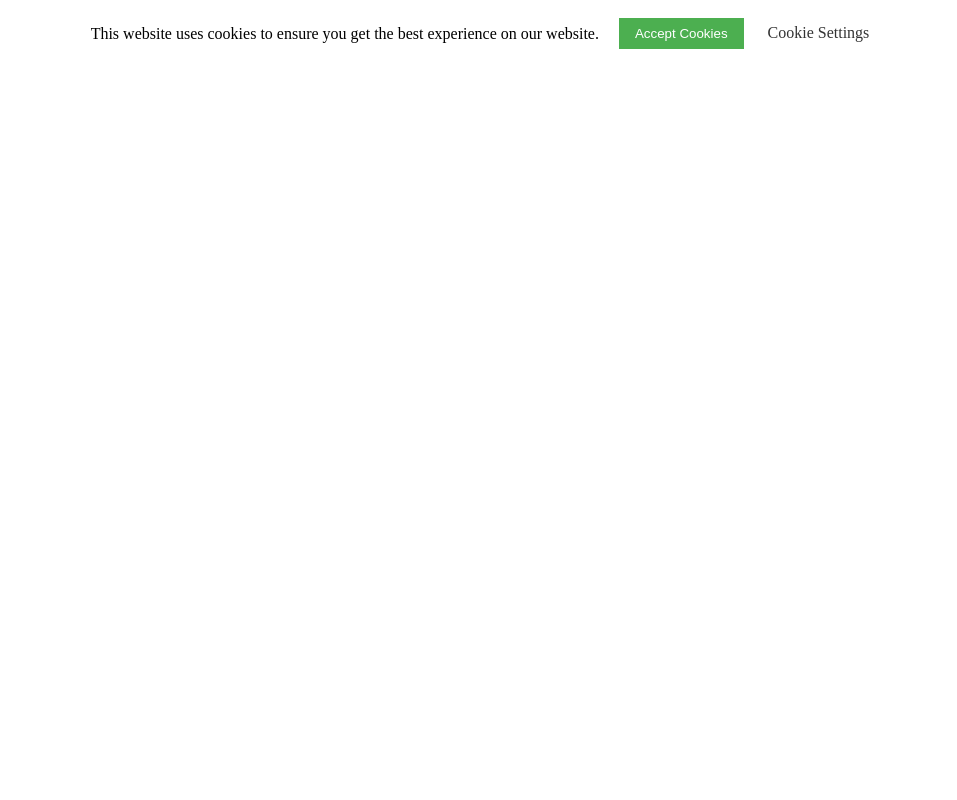
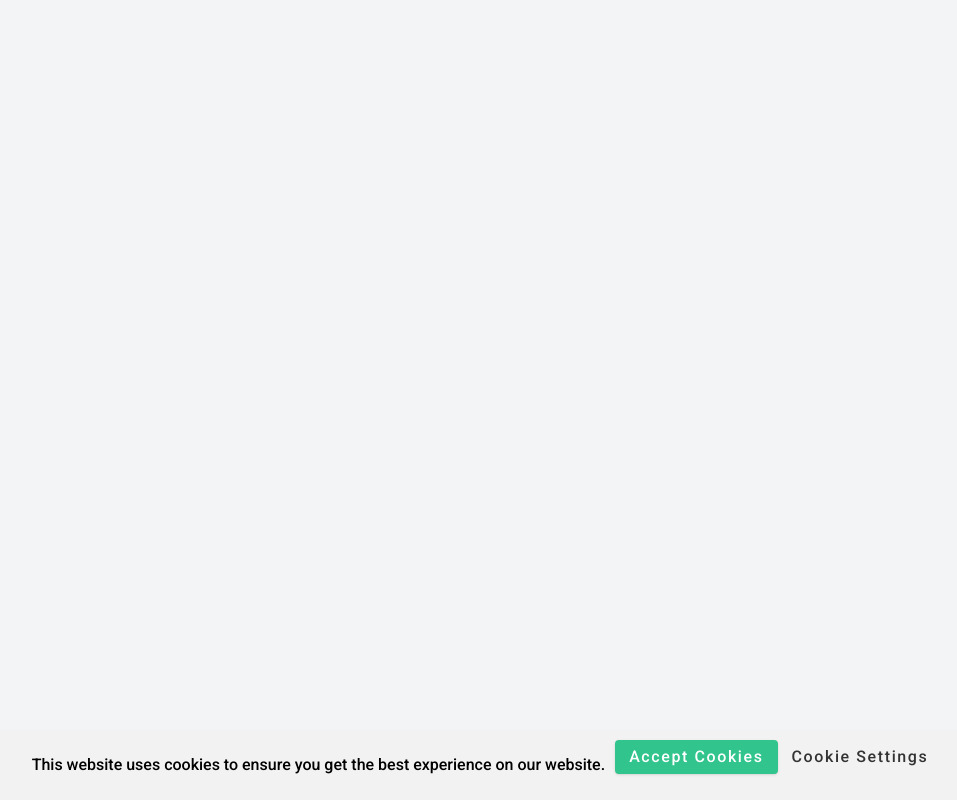
Before and after one commit to micex-pro/mpod, a PHP site: page /test.html in a window 1280 px wide. Shown: the whole page, without its empty margins (160-1117 px from the left). Run offline with PHP 8.4, Linux system fonts and the light colour scheme.

Commit message:
28/05/2023

```diff
--- a/403.php
+++ b/403.php
@@ -71,7 +71,6 @@
     <!-- End SEO -->
 
     <!-- Start Local CSS -->
-    <link rel="stylesheet" href="./assets/css/normilize.css" />
     <link rel="stylesheet" href="./assets/css/global.css" />
     <link rel="stylesheet" href="./assets/css/error-page.css" />
     <!-- End Local CSS -->
--- a/404.html
+++ b/404.html
@@ -52,7 +52,6 @@
     <!-- End SEO -->
 
     <!-- Start Local CSS -->
-    <link rel="stylesheet" href="./assets/css/normilize.css" />
     <link rel="stylesheet" href="./assets/css/global.css" />
     <link rel="stylesheet" href="./assets/css/error-page.css" />
     <!-- End Local CSS -->
--- a/500.php
+++ b/500.php
@@ -71,7 +71,6 @@
     <!-- End SEO -->
 
     <!-- Start Local CSS -->
-    <link rel="stylesheet" href="./assets/css/normilize.css" />
     <link rel="stylesheet" href="./assets/css/global.css" />
     <link rel="stylesheet" href="./assets/css/error-page.css" />
     <!-- End Local CSS -->
--- /dev/null
+++ b/assets/css/cookie.css
@@ -0,0 +1,68 @@
+/* Import Global CSS */
+@import url("./global.css");
+
+/* Start Of Cookie Consent */
+.ca-main {
+  position: fixed;
+  bottom: 0;
+  left: 0;
+  width: 100%;
+  padding: 10px;
+  background-color: #f2f2f2;
+  text-align: center;
+}
+
+.ca-content {
+  display: flex;
+  justify-content: center;
+  align-items: center;
+  flex-wrap: wrap;
+}
+
+.ca-message {
+  margin: 10px;
+}
+
+.btn-cookie {
+  margin: 10px;
+  padding: 8px 16px;
+  background-color: #4caf50;
+  color: white;
+  border: none;
+  cursor: pointer;
+}
+
+.ca-settings {
+  margin: 10px;
+  text-decoration: none;
+  color: #333;
+}
+/* End Of Cookie Consent */
+
+/* Start Of Media Queries */
+/* Small Phones */
+@media screen and (min-width: 320px) {
+}
+/* Medium Phones */
+@media screen and (min-width: 375px) {
+}
+/* Large Phones */
+@media screen and (min-width: 425px) {
+}
+
+/* Tablets */
+@media screen and (min-width: 768px) {
+}
+
+/* Laptops */
+@media screen and (min-width: 1024px) {
+}
+
+/* Large Laptops */
+@media screen and (min-width: 1440px) {
+}
+
+/* 4K Screens */
+@media screen and (min-width: 2560px) {
+}
+/* End Of Media Queries */
--- a/assets/css/global.css
+++ b/assets/css/global.css
@@ -8,6 +8,19 @@
 
 /* Fonts */
 @import url("https://fonts.googleapis.com/css2?family=Roboto+Slab:wght@100;400;600&family=Roboto:wght@100;400;500&display=swap");
+
+/* Imports All Styles */
+@import url("./normilize.css");
+@import url("./alerts.css");
+@import url("./animations.css");
+@import url("./buttons.css");
+@import url("./footer.css");
+@import url("./forms.css");
+@import url("./hero.css");
+@import url("./lists.css");
+@import url("./navBar.css");
+@import url("./sidebar.css");
+@import url("./textElements.css");
 
 *,
 ::before,
--- a/hall-of-fame.html
+++ b/hall-of-fame.html
@@ -52,7 +52,6 @@
     <!-- End SEO -->
 
     <!-- Start Local CSS -->
-    <link rel="stylesheet" href="./assets/css/normilize.css" />
     <link rel="stylesheet" href="./assets/css/global.css" />
     <link rel="stylesheet" href="./assets/css/hall-of-fame.css" />
     <!-- End Local CSS -->
--- a/styles.css
+++ /dev/null
@@ -1,35 +0,0 @@
-.cookie-consent {
-  position: fixed;
-  bottom: 0;
-  left: 0;
-  width: 100%;
-  padding: 10px;
-  background-color: #f2f2f2;
-  text-align: center;
-}
-
-.cookie-content {
-  display: flex;
-  justify-content: center;
-  align-items: center;
-  flex-wrap: wrap;
-}
-
-.cookie-message {
-  margin: 10px;
-}
-
-.btn-cookie {
-  margin: 10px;
-  padding: 8px 16px;
-  background-color: #4caf50;
-  color: white;
-  border: none;
-  cursor: pointer;
-}
-
-.cookie-settings {
-  margin: 10px;
-  text-decoration: none;
-  color: #333;
-}
--- a/terms-of-service.html
+++ b/terms-of-service.html
@@ -52,7 +52,6 @@
     <!-- End SEO -->
 
     <!-- Start Local CSS -->
-    <link rel="stylesheet" href="./assets/css/normilize.css" />
     <link rel="stylesheet" href="./assets/css/global.css" />
     <link rel="stylesheet" href="./assets/css/hall-of-fame.css" />
     <!-- End Local CSS -->
--- a/test.html
+++ b/test.html
@@ -2,23 +2,22 @@
 <html>
   <head>
     <title>Cookie Consent</title>
-    <link rel="stylesheet" type="text/css" href="styles.css" />
+    <link rel="stylesheet" type="text/css" href="./assets/css/cookie.css" />
+    <link rel="stylesheet" type="text/css" href="./assets/css/global.css" />
   </head>
   <body>
-    <div id="cookieConsent" class="cookie-agreement">
-      <div class="cookie-content">
-        <span class="cookie-message"
+    <div id="caMain" class="ca-main">
+      <div class="ca-content">
+        <span class="ca-message"
           >This website uses cookies to ensure you get the best experience on
           our website.</span
         >
-        <div class="cookie-buttons">
-          <button id="acceptCookies" class="btn-cookie">Accept Cookies</button>
-          <a href="cookie-settings.html" class="cookie-settings"
-            >Cookie Settings</a
-          >
+        <div class="ca-buttons">
+          <button id="caAccept" class="btn">Accept Cookies</button>
+          <a href="cookie-settings.html" class="ca-settings">Cookie Settings</a>
         </div>
       </div>
     </div>
-    <script src="cookie.js"></script>
+    <script src="./assets/js/cookie.js"></script>
   </body>
 </html>
```
Also changed, not shown: index.html (+0 -11 lines), privacy-policy.html (+2 -6 lines).
